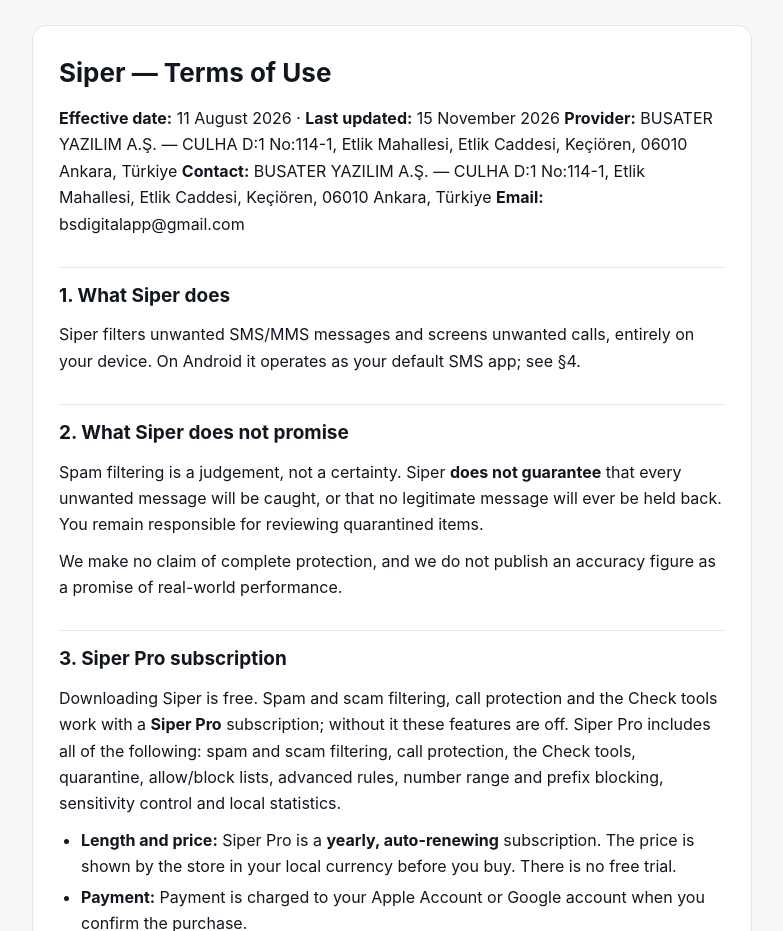
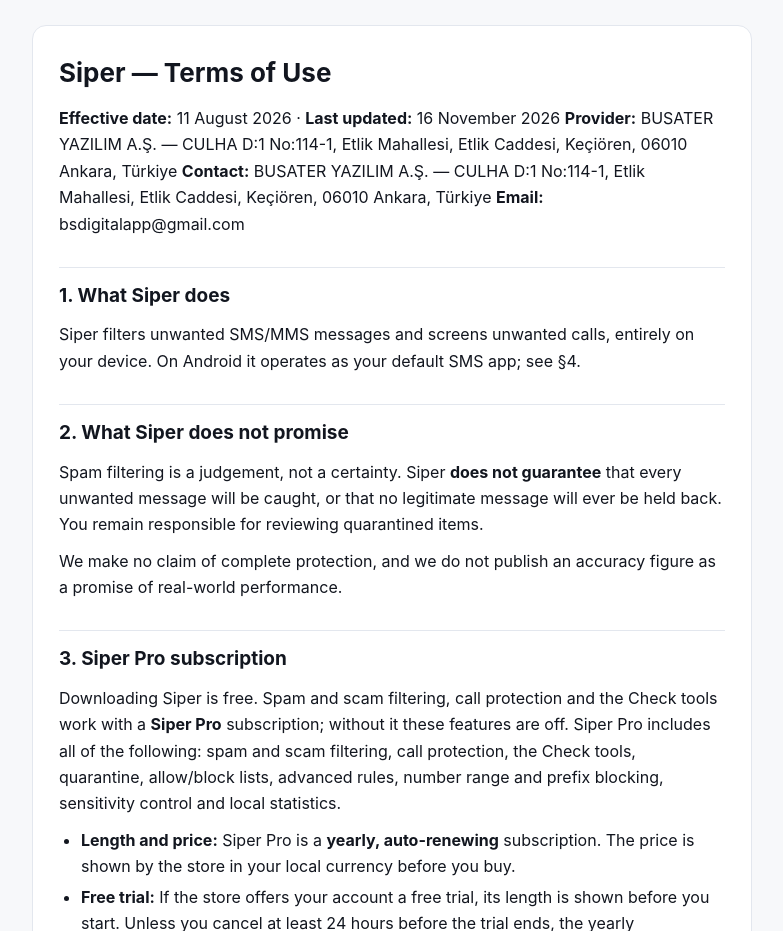
Before and after one commit to samettrm/samettrm.github.io, a plain HTML site: page kalkan/terms/index.html in a window 1280 px wide. Shown: the part 81-1012 px from the top of the page, without its empty margins (248-1031 px from the left). Drawn offline with Linux system fonts and the light colour scheme.

Commit message:
kalkan (Siper): koşullar — ücretsiz deneme maddesi (mağaza sunarsa, 24 saat iptal kuralı, hesap başına bir kez) (16-11-2026)
Co-Authored-By: Claude Opus 5.5 <noreply@anthropic.com>

```diff
--- a/kalkan/terms/index.html
+++ b/kalkan/terms/index.html
@@ -45,7 +45,7 @@
   </header>
   <main>
 <h1>Siper — Terms of Use</h1>
-<p><strong>Effective date:</strong> 11 August 2026 · <strong>Last updated:</strong> 15 November 2026 <strong>Provider:</strong> BUSATER YAZILIM A.Ş. — CULHA D:1 No:114-1, Etlik Mahallesi, Etlik Caddesi, Keçiören, 06010 Ankara, Türkiye <strong>Contact:</strong> BUSATER YAZILIM A.Ş. — CULHA D:1 No:114-1, Etlik Mahallesi, Etlik Caddesi, Keçiören, 06010 Ankara, Türkiye <strong>Email:</strong> bsdigitalapp@gmail.com</p>
+<p><strong>Effective date:</strong> 11 August 2026 · <strong>Last updated:</strong> 16 November 2026 <strong>Provider:</strong> BUSATER YAZILIM A.Ş. — CULHA D:1 No:114-1, Etlik Mahallesi, Etlik Caddesi, Keçiören, 06010 Ankara, Türkiye <strong>Contact:</strong> BUSATER YAZILIM A.Ş. — CULHA D:1 No:114-1, Etlik Mahallesi, Etlik Caddesi, Keçiören, 06010 Ankara, Türkiye <strong>Email:</strong> bsdigitalapp@gmail.com</p>
 <h2>1. What Siper does</h2>
 <p>Siper filters unwanted SMS/MMS messages and screens unwanted calls, entirely on your device. On Android it operates as your default SMS app; see §4.</p>
 <h2>2. What Siper does not promise</h2>
@@ -54,7 +54,8 @@
 <h2>3. Siper Pro subscription</h2>
 <p>Downloading Siper is free. Spam and scam filtering, call protection and the Check tools work with a <strong>Siper Pro</strong> subscription; without it these features are off. Siper Pro includes all of the following: spam and scam filtering, call protection, the Check tools, quarantine, allow/block lists, advanced rules, number range and prefix blocking, sensitivity control and local statistics.</p>
 <ul>
-<li><strong>Length and price:</strong> Siper Pro is a <strong>yearly, auto-renewing</strong> subscription. The price is shown by the store in your local currency before you buy. There is no free trial.</li>
+<li><strong>Length and price:</strong> Siper Pro is a <strong>yearly, auto-renewing</strong> subscription. The price is shown by the store in your local currency before you buy.</li>
+<li><strong>Free trial:</strong> If the store offers your account a free trial, its length is shown before you start. Unless you cancel at least 24 hours before the trial ends, the yearly subscription begins and the first payment is charged. A trial can be used once per account; if you cancel during the trial, nothing is charged.</li>
 <li><strong>Payment:</strong> Payment is charged to your Apple Account or Google account when you confirm the purchase.</li>
 <li><strong>Automatic renewal:</strong> The subscription renews automatically for the same length at the then-current price unless it is cancelled at least 24 hours before the end of the current period; the renewal is charged within the 24 hours before the period ends.</li>
 <li><strong>Managing and cancelling:</strong> On iPhone, Settings › Apple Account › Subscriptions; on Android, Google Play › Payments &amp; subscriptions. Cancellation takes effect at the end of the current period; Siper Pro keeps working until then.</li>
```
Also changed, not shown: kalkan/terms/tr/index.html (+3 -2 lines).
